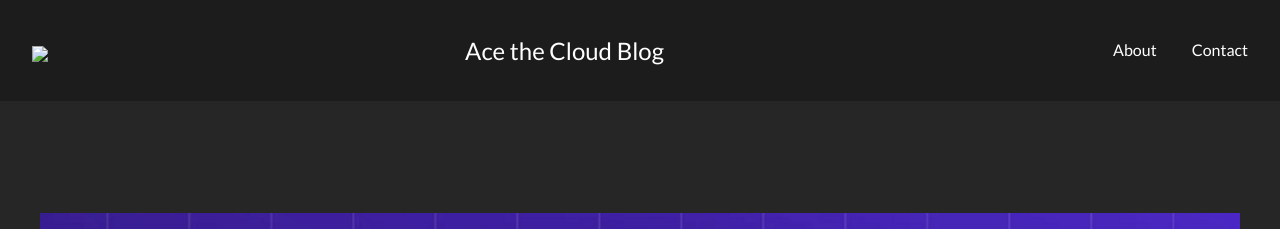
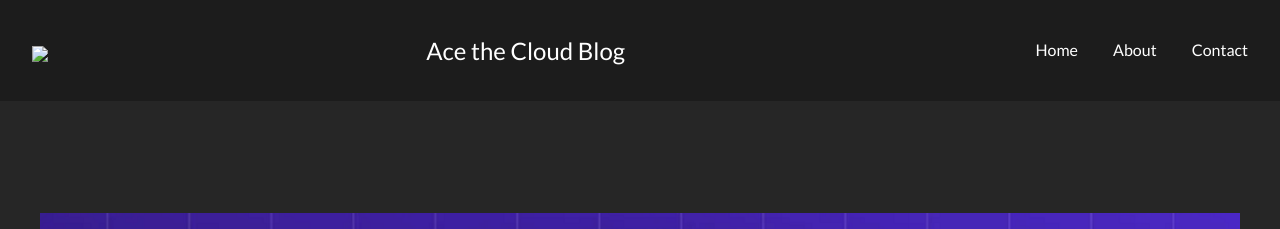
Before and after one commit to AceTheCloud/blog, a Jekyll site: the page built from _posts/2020-08-03-Demistifying-DotNet-6-Minimal-APIs.markdown, in a window 1280 px wide. Shown: the top 229 px of the page. Built offline with Jekyll 4.4.1, drawn with Linux system fonts in a browser that asks for light colours.

Commit message:
fixed headers

```diff
--- a/_includes/header.html
+++ b/_includes/header.html
@@ -1,8 +1,8 @@
-
 <header class="main_header">
-  <a href="https://acethecloud.com/" class="logo"><img src="assets/img/AceTheCloud.png" height="72px"></img></a>
+  <a href="https://acethecloud.com/blog" class="logo"><img src="~/assets/img/AceTheCloud.png" height="72px"></img></a>
   <div style="align-self: center; font-size: x-large; color: white;">Ace the Cloud Blog</div>
   <nav class="main_menu">
+    <a href="{{site.baseurl}}">Home</a>
     <a href="{{site.baseurl}}/about/">About</a>
     <a href="{{site.baseurl}}/contact/">Contact</a>
   </nav>
--- a/index.html
+++ b/index.html
@@ -6,7 +6,7 @@
 <div class="chapter">
   <a href="{{post.url | prepend: site.baseurl}}">
     {% if post.img %}
-        <img src={{ "/assets/img/" | prepend: site.baseurl | append: post.img }} alt="{{post.title}}">
+    <img src={{ "/assets/img/" | prepend: site.baseurl | append: post.img }} alt="{{post.title}}" />
     {% endif %}
   </a>
   <a href="{{post.url | prepend: site.baseurl}}">
```
Lines whose indentation alone changed are shown as unchanged.
